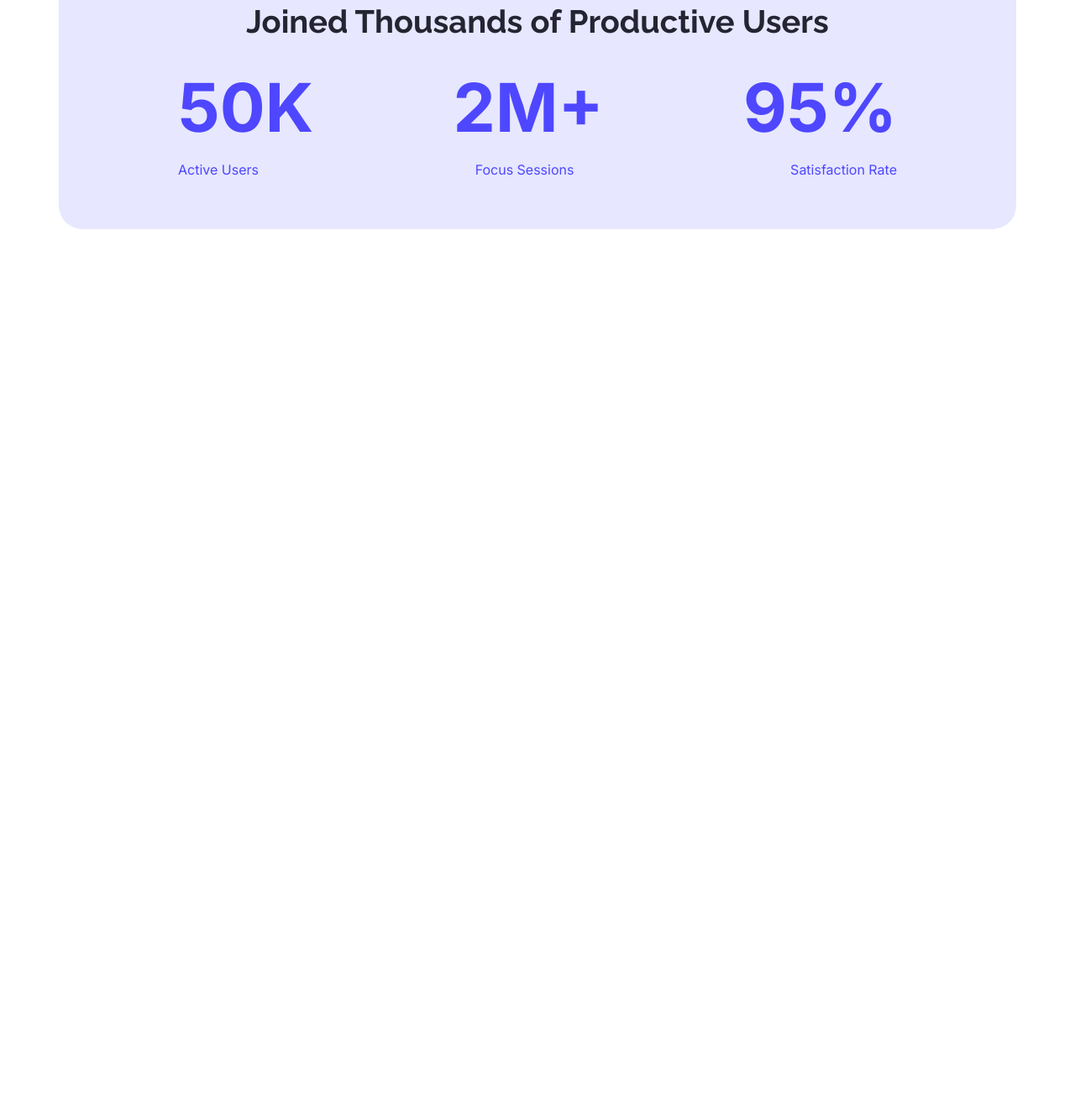
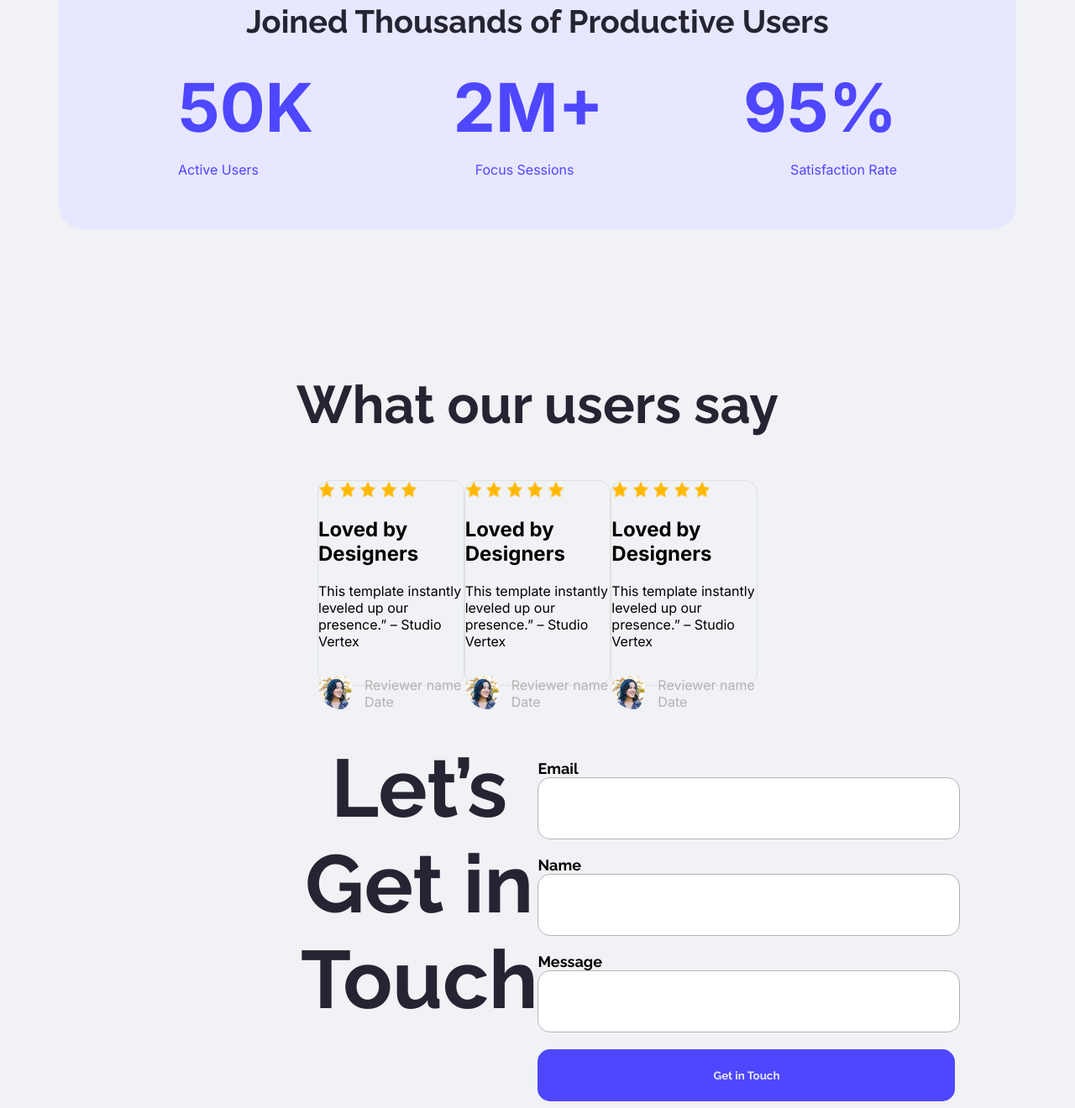
Before and after one commit to abuomayer/my-first-assignment, a plain HTML site: page index.html in a window 1280 px wide. Shown: the part 1353-2673 px from the top of the page at 84% size. Before the commit the page ends 1634 px from the top, so only its background shows below. Drawn offline with Linux system fonts and the light colour scheme.

Commit message:
consumer feedback & fifth banner add

```diff
--- a/index.html
+++ b/index.html
@@ -25,10 +25,14 @@
 <link rel="preconnect" href="https://fonts.gstatic.com" crossorigin>
 <link href="https://fonts.googleapis.com/css2?family=Inter:ital,opsz,wght@0,14..32,100..900;1,14..32,100..900&family=Open+Sans:ital,wght@0,300..800;1,300..800&family=Raleway:ital,wght@0,100..900;1,100..900&display=swap" rel="stylesheet">
 
+<link rel="preconnect" href="https://fonts.googleapis.com">
+<link rel="preconnect" href="https://fonts.gstatic.com" crossorigin>
+<link href="https://fonts.googleapis.com/css2?family=Inter:ital,opsz,wght@0,14..32,100..900;1,14..32,100..900&family=Open+Sans:ital,wght@0,300..800;1,300..800&family=Raleway:ital,wght@0,100..900;1,100..900&display=swap" rel="stylesheet">
+
 
     <link rel="stylesheet" href="styles.css">
 </head>
-<body class="inter-normal">
+<body class="inter-normal background">
     <header  class="main-banner">
 
        <nav>
@@ -82,10 +86,113 @@
 </section>
 </div>
 
+<div >
+    <section class="fourth-border raleway-button-font">
+<h2 class="fourth-banner-color">What our users say</h2>
+
+    </section>
+</div>
 
 
 
 
+<div class="cmt-flex">
+<section class="card">
+
+
+<img src="./icon-star.png" width="20" height="20">
+<img src="./icon-star.png" width="20" height="20">
+<img src="./icon-star.png" width="20" height="20">
+<img src="./icon-star.png" width="20" height="20">
+<img src="./icon-star.png" width="20" height="20">
+
+<h2 class="comment-color">Loved by Designers</h2>
+
+<p  class="comment-color">This template instantly leveled up our presence.” – Studio Vertex</p>
+<div class="card-flex">
+<img src="./avatar.png" width="40" height="40" class="image-border">
+<p class="name-color">Reviewer name <br>
+    Date
+
+</p>
+
+
+</section>
+<section class="card">
+
+
+<img src="./icon-star.png" width="20" height="20">
+<img src="./icon-star.png" width="20" height="20">
+<img src="./icon-star.png" width="20" height="20">
+<img src="./icon-star.png" width="20" height="20">
+<img src="./icon-star.png" width="20" height="20">
+
+<h2 class="comment-color">Loved by Designers</h2>
+
+<p  class="comment-color">This template instantly leveled up our presence.” – Studio Vertex</p>
+<div class="card-flex">
+<img src="./avatar.png" width="40" height="40" class="image-border">
+<p class="name-color">Reviewer name <br>
+    Date
+
+</p>
+
+
+</section>
+<section class="card">
+
+
+<img src="./icon-star.png" width="20" height="20">
+<img src="./icon-star.png" width="20" height="20">
+<img src="./icon-star.png" width="20" height="20">
+<img src="./icon-star.png" width="20" height="20">
+<img src="./icon-star.png" width="20" height="20">
+
+<h2 class="comment-color">Loved by Designers</h2>
+
+<p  class="comment-color">This template instantly leveled up our presence.” – Studio Vertex</p>
+<div class="card-flex">
+<img src="./avatar.png" width="40" height="40" class="image-border">
+<p class="name-color">Reviewer name <br>
+    Date
+
+</p>
+
+
+</section>
+</div>
+
+<div class="fifth-border">
+
+<h1 class="form-text raleway-second-banner">
+    Let’s Get in Touch
+</h1>
+<form class="custom-padding">
+    <div class="top-pad">
+<label for="Email" class="custom-text raleway-custom">Email</label>
+<br>
+<input type="email" name="" id="" class="custom-input">
+
+
+</form>
+<form class="custom-padding">
+
+    <label for="Name" class="custom-text raleway-custom">Name</label>
+<br>
+<input type="text" name="" id="" class="custom-input">
+</form>
+<form class="custom-padding">
+    <label for="Message" class="custom-text raleway-custom">Message</label>
+    <br>
+    <input type="text" name="" id="" class="custom-input">
+</form>
+<form>
+
+    <button class="custom-button raleway-custom">Get in Touch</button>
+</form>
+</div>
+</div>
+
 
 </body>
 </html>
--- a/styles.css
+++ b/styles.css
@@ -8,7 +8,7 @@
   color: #4E47FF;
 }
 
-
+.background{background-color: #F0F2F5;}
 .raleway-normal {
   font-family: "Raleway", sans-serif;
   font-optical-sizing: auto;
@@ -97,3 +97,54 @@ ul{display: flex;padding-left: 0px;justify-content: space-between;padding-left:1
 .text-organize{text-align: center;color:#252432 ;font-size:38px ;}
 
 .special-font{display: flex;justify-content:space-between;padding-left: 142px;padding-right: 142px;}
+
+
+
+/* 4th-banner */
+
+.fourth-border{text-align: center;padding-top: 120px;font-size: 42px;}
+.image-border{border-radius: 50px;padding-top: 15px;padding-right: 15px;}
+
+.card{max-width:366px;max-height: 243px;border-radius: 15px;
+border:solid #E0E0E0 1px;}
+
+.card-flex{display: flex;max-width: 1140px;}
+
+.comment-color{color: black;}
+.name-color{color: #B3B3B3;}
+
+.cmt-flex{max-width: 1140px;display: flex;border:solid red;padding-left: 370px;padding-right: 370px;border-style: none;justify-content: space-between;}
+
+
+.fourth-banner-color{color:#252432 ;}
+
+
+/* 5th-banner */
+
+.raleway-custom {
+  font-family: "Raleway", sans-serif;
+  font-optical-sizing: auto;
+  font-weight:bold;
+  font-style: normal;
+}
+
+
+
+.fifth-banner-flex{display: flex;}
+.form-text{font-size: 97px;font-weight: 700;max-width: 528px;max-height: 232px;width: 1140px;height: 632px;text-align: center;}
+
+.fifth-border{border: solid red;display: flex;justify-content: space-between;
+
+max-width: 1140px;max-height: 632px;padding-left: 350px;padding-right: 200px;border-style:none;
+
+}
+
+.top-pad{padding-top: 68px;}
+
+.custom-input{width: 497px;height: 70px;border-radius: 15px;border: solid #B3B3B3 1px;}
+
+.custom-text{font-size: 18px;color: black;}
+
+.custom-padding{padding-top: 20px;}
+.custom-button{background-color: #4E47FF;
+width: 497px;height: 62px;border-radius: 15px;color: #E7E7FF;margin-top: 20px;border-style: none;}
```
Also changed, not shown: avatar.png (added), icon-star.png (added).
